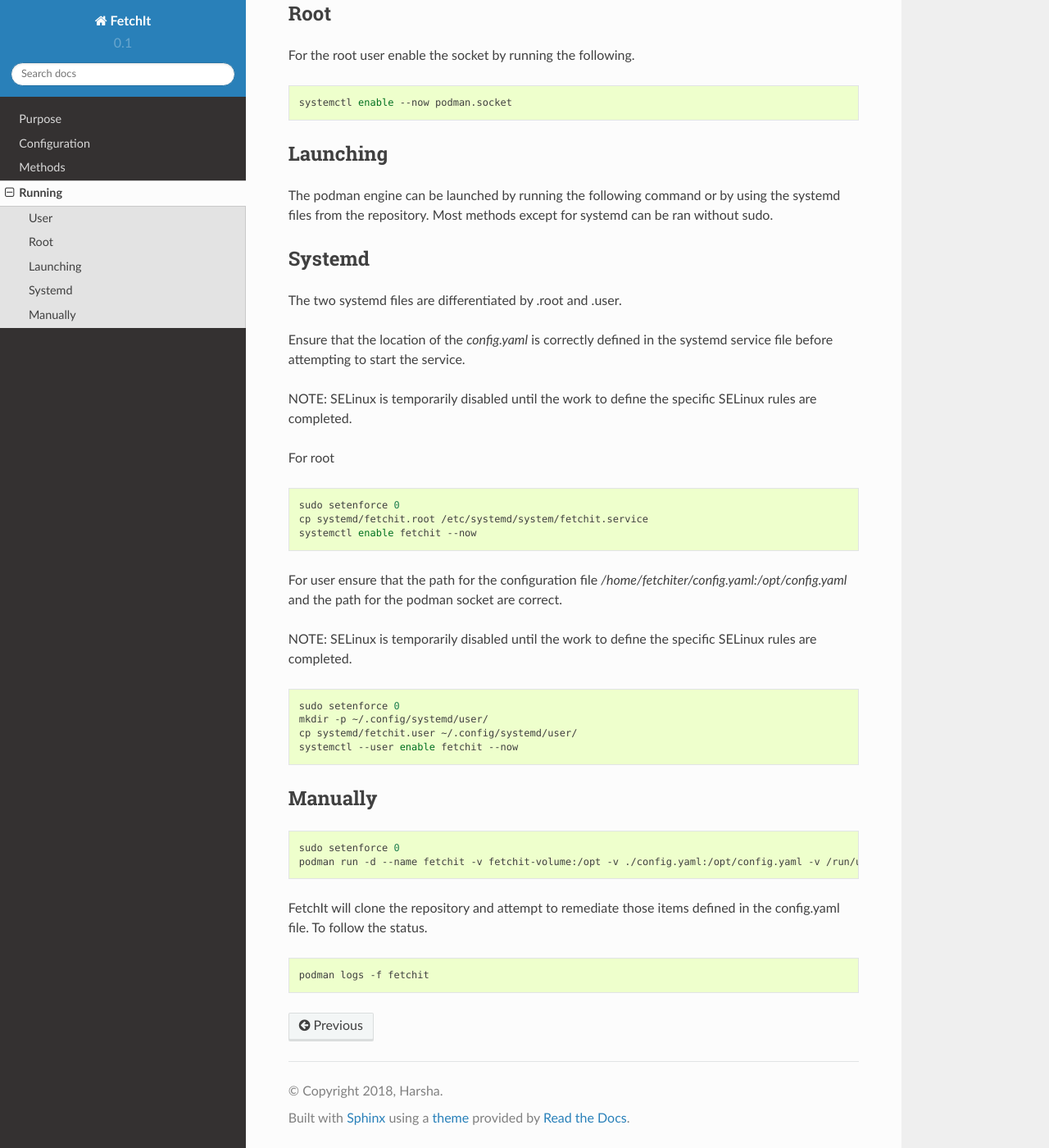
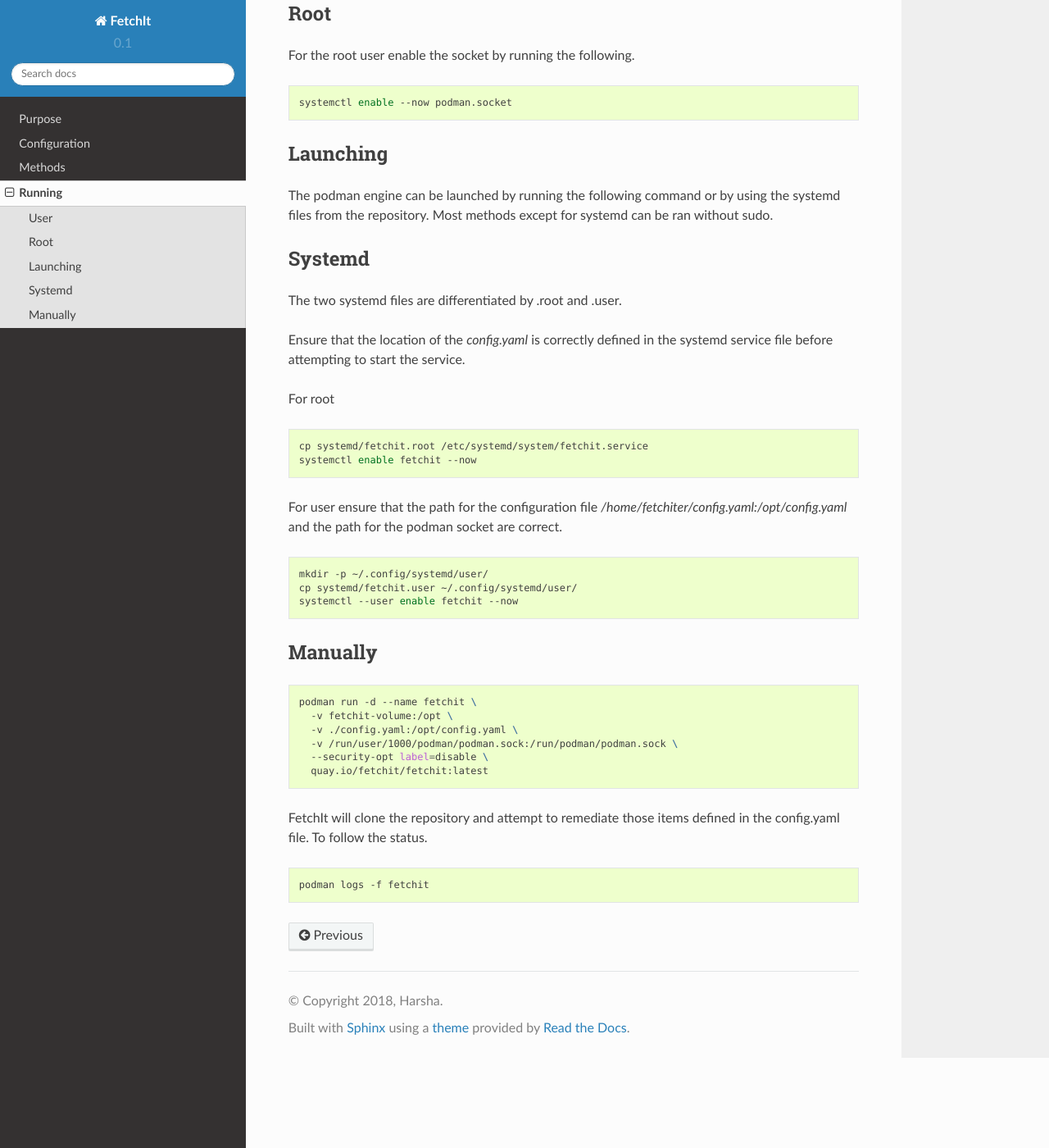
Before and after one commit to containers/fetchit, a Sphinx documentation site: the page built from docs/running.rst, in a window 1280 px wide and 1400 px high, scrolled down 541 px. Shown: the whole window at 82% size. Built offline with Sphinx 7.4.7 and the Read the Docs theme 2.0.0, drawn with Linux system fonts in a browser that asks for light colours.

Commit message:
update unit files and run cmds with --security-opt

```diff
--- a/docs/running.rst
+++ b/docs/running.rst
@@ -36,24 +36,18 @@
 
 Ensure that the location of the `config.yaml` is correctly defined in the systemd service file before attempting to start the service.
 
-NOTE: SELinux is temporarily disabled until the work to define the specific SELinux rules are completed.
-
 For root
 
 .. code-block:: bash
 
-   sudo setenforce 0
    cp systemd/fetchit.root /etc/systemd/system/fetchit.service
    systemctl enable fetchit --now
 
 
 For user ensure that the path for the configuration file `/home/fetchiter/config.yaml:/opt/config.yaml` and the path for the podman socket are correct.
 
-NOTE: SELinux is temporarily disabled until the work to define the specific SELinux rules are completed.
-
 .. code-block:: bash
 
-   sudo setenforce 0
    mkdir -p ~/.config/systemd/user/
    cp systemd/fetchit.user ~/.config/systemd/user/
    systemctl --user enable fetchit --now
@@ -63,8 +57,12 @@
 
 .. code-block:: bash
 
-   sudo setenforce 0
-   podman run -d --name fetchit -v fetchit-volume:/opt -v ./config.yaml:/opt/config.yaml -v /run/user/1000/podman/podman.sock:/run/podman/podman.sock quay.io/fetchit/fetchit:latest
+   podman run -d --name fetchit \
+     -v fetchit-volume:/opt \
+     -v ./config.yaml:/opt/config.yaml \
+     -v /run/user/1000/podman/podman.sock:/run/podman/podman.sock \
+     --security-opt label=disable \
+     quay.io/fetchit/fetchit:latest
 
 FetchIt will clone the repository and attempt to remediate those items defined in the config.yaml file. To follow the status.
 
```
Also changed, not shown: README.md (+6 -11 lines), 5 other files.
